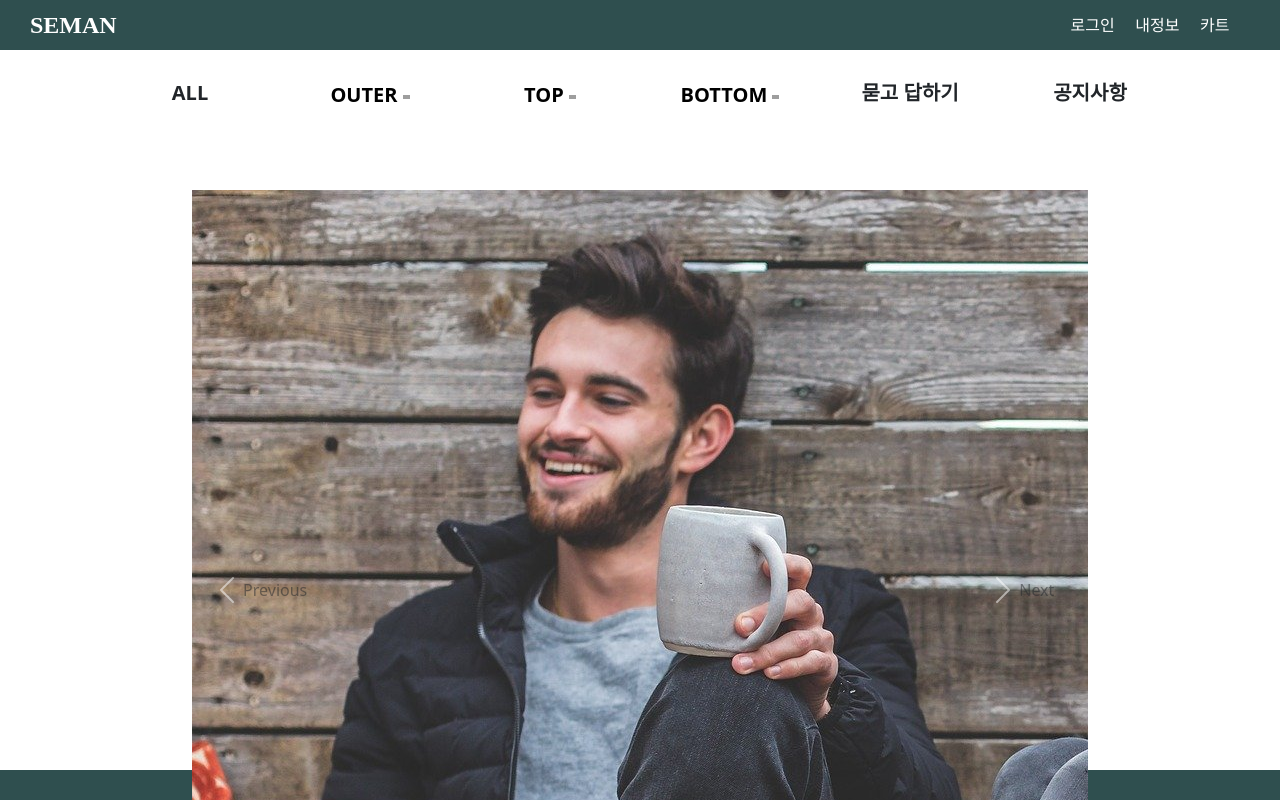
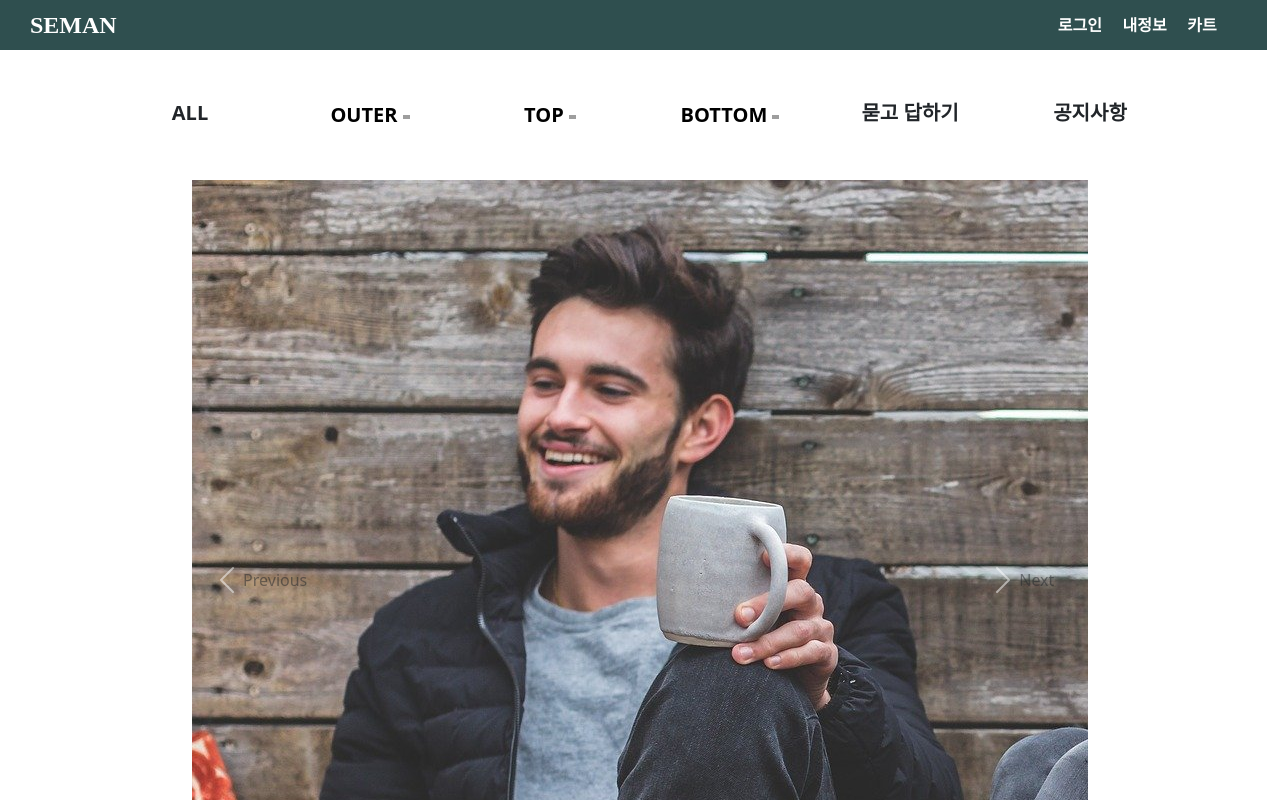
Before and after one commit to hyeonggeun2/Project3, a React (Create React App) app in the folder seman/: page / in a window 1280 px wide. Shown: the top 800 px of the page. Built offline with nearby package versions, Linux system fonts and the light colour scheme; grey boxes are pictures that could not be loaded.

Commit message:
header, footer에 fixed 해제로 인한 css 변경

```diff
--- a/seman/src/components/Carousel/Carousel.css
+++ b/seman/src/components/Carousel/Carousel.css
@@ -3,6 +3,7 @@
   margin: 0 auto;
   max-height: 800px;
   overflow: hidden;
+  margin-bottom:62px;
 }
 
 .carousel img{
--- a/seman/src/components/Footer/Footer.css
+++ b/seman/src/components/Footer/Footer.css
@@ -1,10 +1,9 @@
 .footer{
   text-align: center;
   background-color: darkslategray;
-  position: fixed;
   left: 0;
   bottom: 0;
-  width: 100vw;
+  width: 99vw;
   color:white;
   font-size:12px;
   line-height: 30px;
--- a/seman/src/components/Nav/Nav.css
+++ b/seman/src/components/Nav/Nav.css
@@ -1,7 +1,6 @@
 .nav {
-  width: 100vw;
+  width: 99vw;
   height: 50px;
-  position: fixed;
   background-color: darkslategray;
   display: flex;
   justify-content: space-between;
@@ -23,6 +22,7 @@
   display: flex;
   justify-content: space-evenly;
   margin-right:30px;
+  font-weight: 700;
 }
 
 .navs {
@@ -32,7 +32,7 @@
 }
 
 .category {
-  padding:70px 100px;
+  padding:40px 100px;
   display:flex;
 }
 
--- a/seman/src/components/Product/Product.css
+++ b/seman/src/components/Product/Product.css
@@ -28,7 +28,7 @@ p {
     padding: 10px 20px;
     position: absolute;
     top: 85%;
-    width: 88%;
+    width: 100% !important;
     transition: box-shadow .3s ease-in-out,
                 top .3s ease-in-out;
 }
@@ -36,7 +36,7 @@ p {
 .card:hover .details {
     box-shadow: 0 -5px 10px rgba(0,0,0,0.3);
     /* 얼마나 올라오는지 조정 */
-    top: 58%;
+    top: 55%;
 }
 
 .options {
@@ -89,7 +89,7 @@ p {
 }
 
 .btn {
-    background-color: darkslategray;
+    background-color: darkslategray !important;
     border-radius: 5px;
     color: #FFF;
     display: block;
@@ -97,7 +97,8 @@ p {
     text-align: center;
     text-decoration: none;
     text-transform: capitalize;
-    width: 95%;
+    color: white !important;
+    width: 100% !important;
     transition: box-shadow .3s ease-in-out,
                 transform .3s ease-in-out;
 }
```
